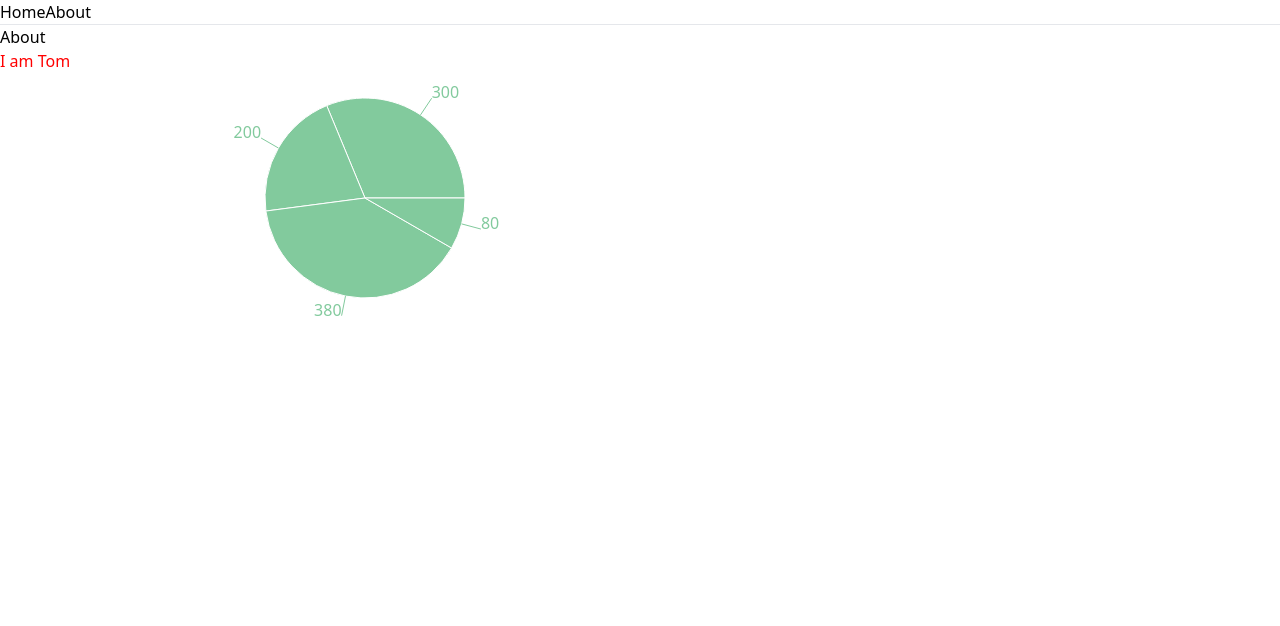
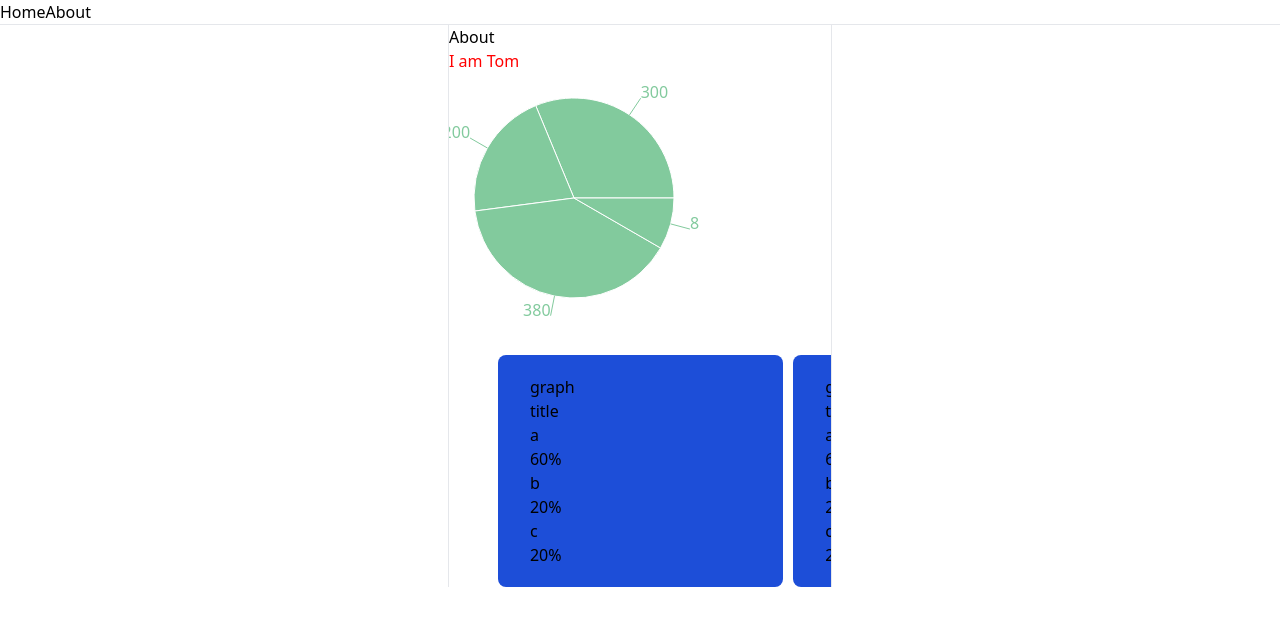
Before and after one commit to hippopotacos/demo-react-form, a React (Create React App) app: page /pages/About in a window 1280 px wide. Shown: the top 626 px of the page. Built offline with nearby package versions, Linux system fonts and the light colour scheme.

Commit message:
horizontal scroll

```diff
--- a/src/index.css
+++ b/src/index.css
@@ -7,7 +7,15 @@ body {
   -moz-osx-font-smoothing: grayscale;
 }
 
-code {
-  font-family: source-code-pro, Menlo, Monaco, Consolas, 'Courier New',
-    monospace;
+.survey {
+  width: 74.667%;
+  margin-left: 2.667%;
 }
+
+.survey:first-child {
+  margin-left: 12.8%;
+}
+
+.survey:last-child {
+  margin-right: 12.8%;
+}
--- a/src/pages/About.js
+++ b/src/pages/About.js
@@ -33,12 +33,80 @@ const About = props => {
   ];
 
   return(
-    <div>
-      <h1>About</h1>
-      <h2 className={styles.subheading}>I am {props.name}</h2>
-      <PieChart width={730} height={250}>
-        <Pie data={data} dataKey="value" cx="50%" cy="50%" outerRadius={100} fill="#82ca9d" label/>
-      </PieChart>
+    <div className="w-96 mx-auto max-w-full border-l border-r">
+      <div>
+        <h1>About</h1>
+        <h2 className={styles.subheading}>I am {props.name}</h2>
+        <div>
+          <PieChart width={250} height={250}>
+            <Pie data={data} dataKey="value" cx="50%" cy="50%" outerRadius={100} fill="#82ca9d" label/>
+          </PieChart>
+        </div>
+        <div className="mt-8">
+          <ul className="overflow-x-auto whitespace-nowrap">
+            <li className="survey inline-block px-8 py-5 bg-blue-700 rounded-lg">
+              <div>
+                <div>graph</div>
+                <p>title</p>
+                <dl>
+                  <div>
+                    <dt>a</dt>
+                    <dd>60%</dd>
+                  </div>
+                  <div>
+                    <dt>b</dt>
+                    <dd>20%</dd>
+                  </div>
+                  <div>
+                    <dt>c</dt>
+                    <dd>20%</dd>
+                  </div>
+                </dl>
+              </div>
+            </li>
+            <li className="survey inline-block px-8 py-5 bg-blue-700 rounded-lg">
+              <div>
+                <div>graph</div>
+                <p>title</p>
+                <dl>
+                  <div>
+                    <dt>a</dt>
+                    <dd>60%</dd>
+                  </div>
+                  <div>
+                    <dt>b</dt>
+                    <dd>20%</dd>
+                  </div>
+                  <div>
+                    <dt>c</dt>
+                    <dd>20%</dd>
+                  </div>
+                </dl>
+              </div>
+            </li>
+            <li className="survey inline-block px-8 py-5 bg-blue-700 rounded-lg">
+              <div>
+                <div>graph</div>
+                <p>title</p>
+                <dl>
+                  <div>
+                    <dt>a</dt>
+                    <dd>60%</dd>
+                  </div>
+                  <div>
+                    <dt>b</dt>
+                    <dd>20%</dd>
+                  </div>
+                  <div>
+                    <dt>c</dt>
+                    <dd>20%</dd>
+                  </div>
+                </dl>
+              </div>
+            </li>
+          </ul>
+        </div>
+      </div>
     </div>
   );
 }
--- a/src/pages/Home.js
+++ b/src/pages/Home.js
@@ -4,9 +4,11 @@ import styles from './Home.module.css';
 class Home extends React.Component {
   render(){
     return(
-      <div>
-        <h1 className={styles.heading}>TOP page</h1>
-        <h2 className="heading">ここはトップページですね</h2>
+      <div className="flex justify-center w-50">
+        <div>
+          <h1 className={styles.heading}>TOP page</h1>
+          <h2 className="heading">ここはトップページですね</h2>
+        </div>
       </div>
     )
   }
```
Also changed, not shown: 1 other file (tests, documents, lock files or other folders).
